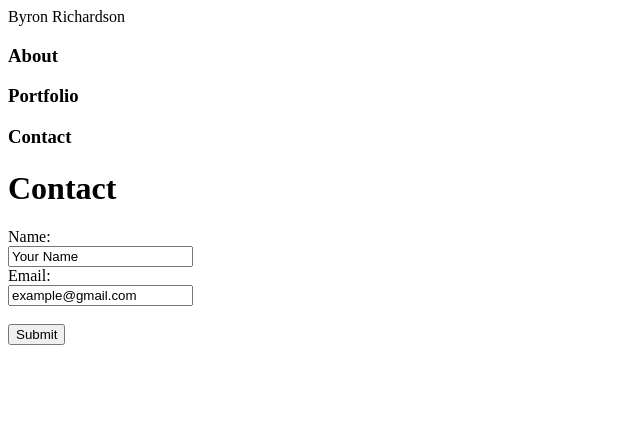
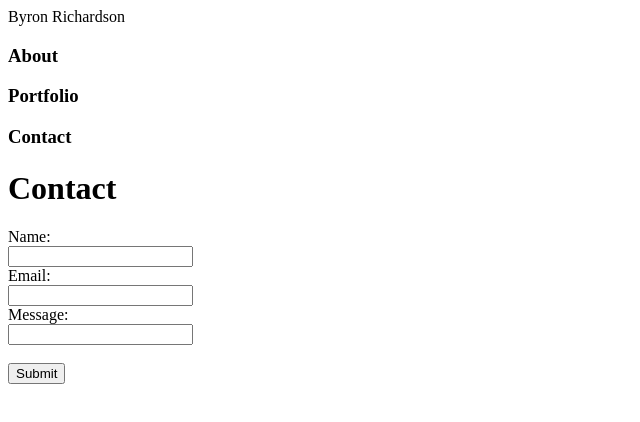
Before and after one commit to ByronDaleRichardson/Basic-Portfolio, a plain HTML site: page contact.html in a window 1280 px wide. Shown: the whole page, without its empty margins (0-640 px from the left). Drawn offline with Linux system fonts and the light colour scheme.

```diff
--- a/contact.html
+++ b/contact.html
@@ -19,9 +19,11 @@
 
 		<form action="action_page.php">
   			Name:<br>
-  			<input type="text" name="name" value="Your Name"><br>
+  			<input type="text" name="name" value=""><br>
   			Email:<br>
-  			<input type="text" name="email" value="example@gmail.com"><br><br>
+  			<input type="text" name="email" value=""><br>
+  			Message:<br>
+  			<input type="text" name="message"><br><br>
   			<input type="submit" value="Submit">
 		</form>
 	</div>
```
